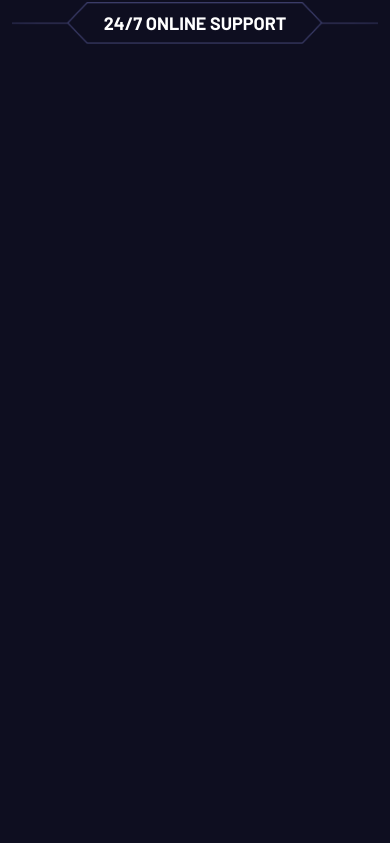
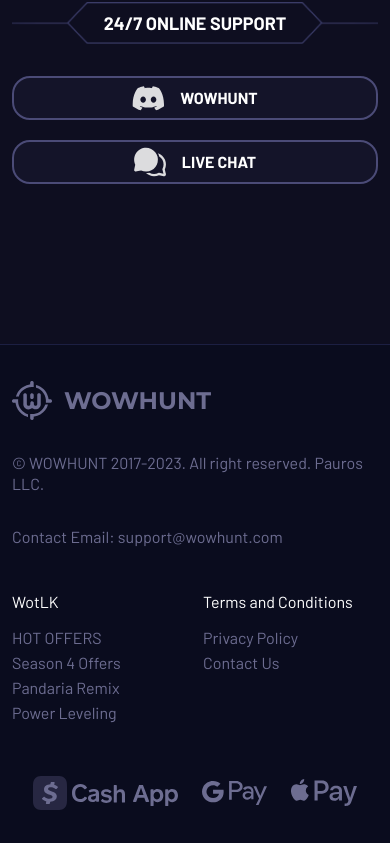
Before and after one commit to odeal4ik/wowhunt, a Next.js app: page / in a window 390 px wide. Shown: the part 7627-8470 px from the top of the page. Before the commit the page ends 7703 px from the top, so only its background shows below. Built offline with nearby package versions, Linux system fonts and the light colour scheme.

Commit message:
full responsive main page

```diff
--- a/app/page.tsx
+++ b/app/page.tsx
@@ -6,8 +6,8 @@ import { GamesTabs } from '@/components/games-tabs/games-tabs';
 import { Carousel } from '@/components/carousel/carousel';
 import { HowItWorks } from '@/components/how-it-works/how-it-works';
 import { WhyUs } from '@/components/why-us/why-us';
-// import { Support } from '@/components/support/support';
-// import { Footer } from '@/components/footer/footer';
+import { Support } from '@/components/support/support';
+import { Footer } from '@/components/footer/footer';
 
 export default function Home() {
     return (
@@ -37,10 +37,10 @@ export default function Home() {
 
                 <Splitter title="24/7 ONLINE SUPPORT" />
 
-                {/*  <Support /> */}
+                <Support />
             </main>
 
-            {/* <Footer /> */}
+            <Footer />
         </>
     );
 }
--- a/components/footer/footer.module.css
+++ b/components/footer/footer.module.css
@@ -22,11 +22,13 @@
     }
 
     @media (width <= 768px) {
-        padding-inline: 36px;
+        padding-block: 36px 88px;
+        padding-inline: 12px;
     }
 }
 
 .links {
+    max-width: 100%;
     width: 100%;
     display: grid;
     grid-template-columns: 318px 150px 150px 1fr;
@@ -36,6 +38,11 @@
         grid-template-columns: 385px 1fr 1fr;
         row-gap: 77px;
     }
+
+    @media (width <= 700px) {
+        grid-template-columns: repeat(2, 1fr);
+        row-gap: 44px;
+    }
 }
 
 .logo {
@@ -43,6 +50,10 @@
     flex-direction: column;
     align-items: flex-start;
     gap: 32px;
+
+    @media (width <= 700px) {
+        grid-column: span 2;
+    }
 }
 
 .logoWrapper {
@@ -53,6 +64,7 @@
 }
 
 .name {
+    text-transform: uppercase;
     font-family: var(--font-montserrat-bold-sans);
     color: var(--neutral-soft);
     font-size: 24px;
@@ -109,6 +121,11 @@
     @media (width <= 1024px) {
         grid-column: span 3;
     }
+
+    @media (width <= 700px) {
+        grid-column: span 2;
+        padding-inline-start: 0;
+    }
 }
 
 .disclaimer {
--- a/components/footer/footer.tsx
+++ b/components/footer/footer.tsx
@@ -1,3 +1,4 @@
+/* eslint-disable @next/next/no-img-element */
 import styles from './footer.module.css';
 
 export function Footer() {
@@ -11,6 +12,7 @@ export function Footer() {
                                 src="./images/logo-dark.svg"
                                 alt="logo"
                                 className={styles.logo}
+                                loading="lazy"
                             />
                             <span className={styles.name}>wowhunt</span>
                         </a>
@@ -62,6 +64,7 @@ export function Footer() {
                                     index + 1
                                 }.svg`}
                                 alt={`payment-${index + 1}`}
+                                loading="lazy"
                             />
                         ))}
                     </div>
--- a/components/support/support.module.css
+++ b/components/support/support.module.css
@@ -2,8 +2,13 @@
     display: flex;
     justify-content: center;
     align-items: center;
-    gap: 62px;
+    column-gap: 62px;
     padding-block-end: 200px;
+
+    @media (width <= 1200px) {
+        column-gap: 52px;
+        padding-inline: 64px;
+    }
 
     @media (width <= 1024px) {
         padding-block-end: 347px;
@@ -11,7 +16,14 @@
 
     @media (width <= 768px) {
         padding-inline: 36px;
+        padding-block-end: 160px;
         gap: 25px;
+    }
+
+    @media (width <= 600px) {
+        flex-direction: column;
+        row-gap: 20px;
+        padding-inline: 12px;
     }
 }
 
@@ -22,12 +34,30 @@
     justify-content: center;
     font-family: var(--font-barlow-bold-sans), serif;
     font-size: 24px;
-    line-height: 31.2px;
-    width: 420px;
-    height: 73px;
+    line-height: 1.3;
+    max-width: 420px;
+    width: 100%;
+    padding-block: 13px;
     color: var(--text-color);
     border: 2px solid var(--dark-muted);
     background: rgba(75, 75, 119, 0.1);
     border-radius: 12px;
     cursor: pointer;
+
+    & > img {
+        width: 44px;
+        height: 44px;
+    }
+
+    @media (width <= 600px) {
+        max-width: 100%;
+        border-radius: 18px;
+        padding-block: 4px;
+        font-size: var(--font-size-m);
+
+        & > img {
+            width: 32px;
+            height: 32px;
+        }
+    }
 }
--- a/components/support/support.tsx
+++ b/components/support/support.tsx
@@ -1,15 +1,24 @@
+/* eslint-disable @next/next/no-img-element */
 import styles from './support.module.css';
 
 export function Support() {
     return (
         <section className={styles.support}>
             <button className={styles.button}>
-                <img src="./system-icons/discord.svg" alt="discord" />
+                <img
+                    src="./system-icons/discord.svg"
+                    alt="discord"
+                    loading="lazy"
+                />
                 WOWHUNT
             </button>
 
             <button className={styles.button}>
-                <img src="./system-icons/livechat.svg" alt="live-chat" />
+                <img
+                    src="./system-icons/livechat.svg"
+                    alt="live-chat"
+                    loading="lazy"
+                />
                 LIVE CHAT
             </button>
         </section>
```
